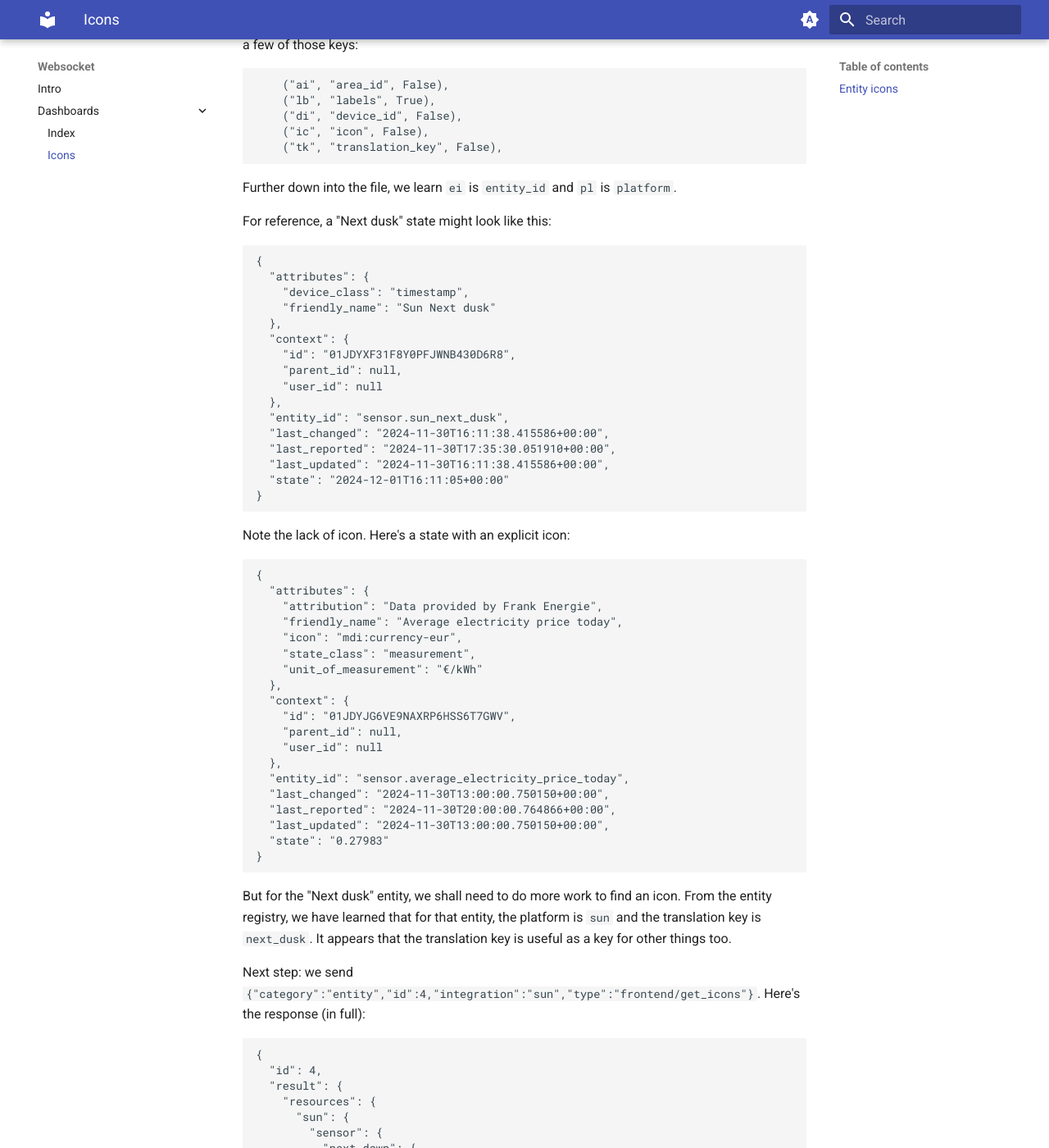
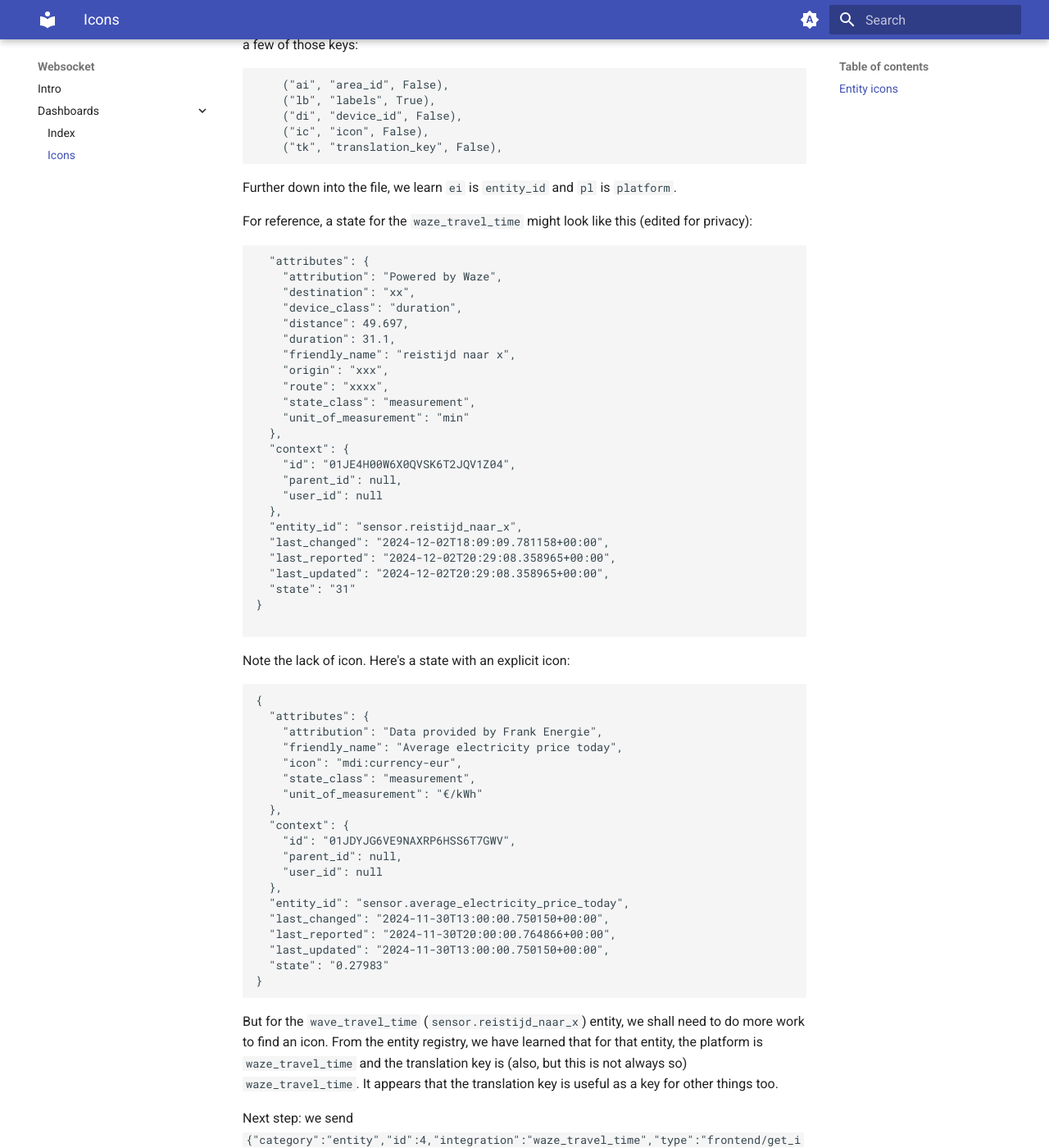
Before and after one commit to deobfuscated-org/homeassistant, an MkDocs documentation site: the page built from docs/websocket/dashboards/icons.md, in a window 1280 px wide and 1400 px high, scrolled down 1421 px. Shown: the whole window at 82% size. Built offline with MkDocs 1.6.1 and Material for MkDocs 9.7.7, drawn with Linux system fonts in a browser that asks for light colours; some of the changed text lies outside the part shown.

Commit message:
adjust icon examples to something more useful

````diff
--- a/docs/websocket/dashboards/icons.md
+++ b/docs/websocket/dashboards/icons.md
@@ -71,25 +71,33 @@ From [`homeassistant/helpers/entity_registry.py` in homeassistant-core](https://
 
 Further down into the file, we learn `ei` is `entity_id` and `pl` is `platform`.
 
-For reference, a "Next dusk" state might look like this:
+For reference, a state for the `waze_travel_time` might look like this (edited for privacy):
 
 ```json
-{
   "attributes": {
-    "device_class": "timestamp",
-    "friendly_name": "Sun Next dusk"
+    "attribution": "Powered by Waze",
+    "destination": "xx",
+    "device_class": "duration",
+    "distance": 49.697,
+    "duration": 31.1,
+    "friendly_name": "reistijd naar x",
+    "origin": "xxx",
+    "route": "xxxx",
+    "state_class": "measurement",
+    "unit_of_measurement": "min"
   },
   "context": {
-    "id": "01JDYXF31F8Y0PFJWNB430D6R8",
+    "id": "01JE4H00W6X0QVSK6T2JQV1Z04",
     "parent_id": null,
     "user_id": null
   },
-  "entity_id": "sensor.sun_next_dusk",
-  "last_changed": "2024-11-30T16:11:38.415586+00:00",
-  "last_reported": "2024-11-30T17:35:30.051910+00:00",
-  "last_updated": "2024-11-30T16:11:38.415586+00:00",
-  "state": "2024-12-01T16:11:05+00:00"
+  "entity_id": "sensor.reistijd_naar_x",
+  "last_changed": "2024-12-02T18:09:09.781158+00:00",
+  "last_reported": "2024-12-02T20:29:08.358965+00:00",
+  "last_updated": "2024-12-02T20:29:08.358965+00:00",
+  "state": "31"
 }
+
 ```
 
 Note the lack of icon.
@@ -117,12 +125,36 @@ Here's a state with an explicit icon:
 }
 ```
 
-But for the "Next dusk" entity, we shall need to do more work to find an icon.
-From the entity registry, we have learned that for that entity, the platform is `sun` and the translation key is `next_dusk`.
+But for the `wave_travel_time` (`sensor.reistijd_naar_x`) entity, we shall need to do more work to find an icon.
+From the entity registry, we have learned that for that entity, the platform is `waze_travel_time` and the translation key is (also, but this is not always so) `waze_travel_time`.
 It appears that the translation key is useful as a key for other things too.
 
-Next step: we send `{"category":"entity","id":4,"integration":"sun","type":"frontend/get_icons"}`.
-Here's the response (in full):
+Next step: we send `{"category":"entity","id":4,"integration":"waze_travel_time","type":"frontend/get_icons"}`.
+
+```json
+{
+  "id": 4,
+  "result": {
+    "resources": {
+      "waze_travel_time": {
+        "sensor": {
+          "waze_travel_time": {
+            "default": "mdi:car"
+          }
+        }
+      }
+    }
+  },
+  "success": true,
+  "type": "result"
+}
+```
+
+So, the default icon for platform `waze_travel_time`, sensor `waze_travel_time` is `mdi:car`.
+
+Note that you can leave out `integration` to get icons for all relevant integrations.
+
+For a platform with multiple sensors/sensor types, here's the response to `{"category":"entity","id":4,"integration":"sun","type":"frontend/get_icons"}`
 
 ```json
 {
@@ -167,4 +199,4 @@ Here's the response (in full):
 }
 ```
 
-So, the default icon for `next_dusk` is `mdi:sun-clock`.
+And so, the default icon for `next_dusk` is `mdi:sun-clock`.
````
Also changed, not shown: other parts of docs/websocket/dashboards/icons.md (+2 -2 lines).
